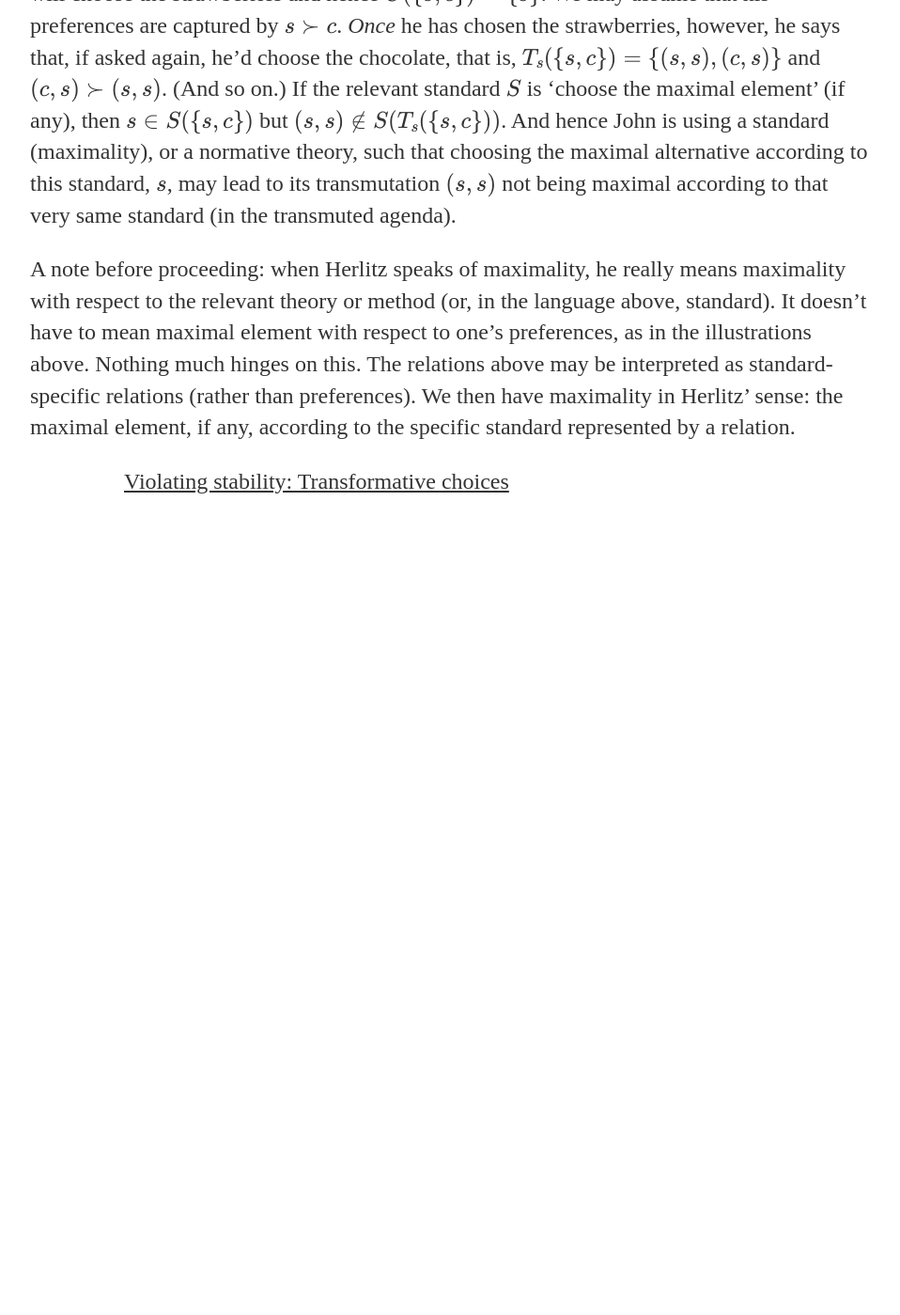
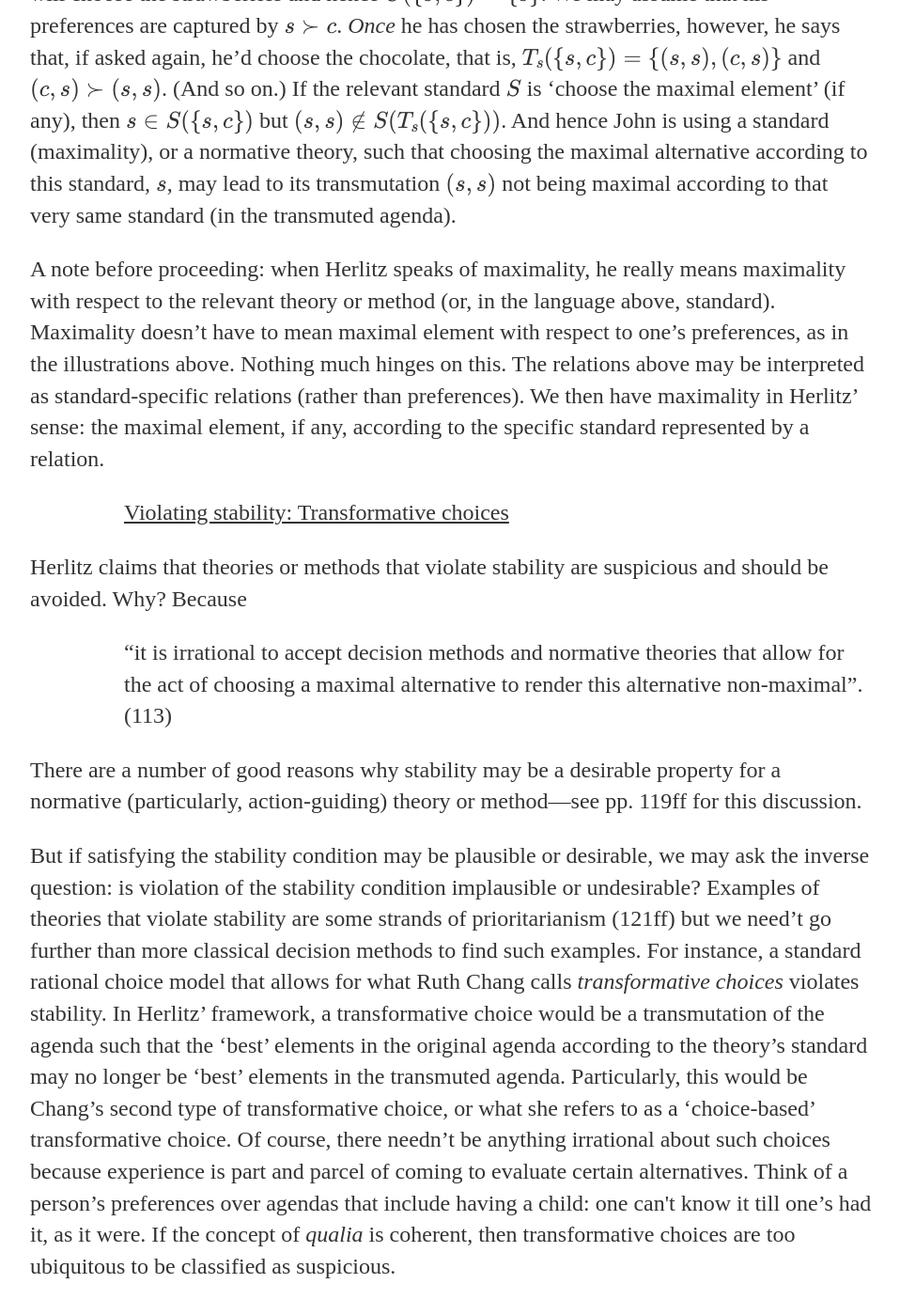
Before and after one commit to uzunovam/uzunovam, a Jekyll site: the page built from _posts/2020-04-28-anders-herlitz-on-unstable-choices.md, in a window 1280 px wide and 1400 px high, scrolled down 4148 px. Shown: the whole window at 94% size, without its empty margins (160-1118 px from the left). Built offline with Jekyll 4.4.1, drawn with Linux system fonts in a browser that asks for light colours; before the commit the page ends 4737 px from its top, so only the background shows below that.

Commit message:
Update 2020-04-28-anders-herlitz-on-unstable-choices.md

```diff
--- a/_posts/2020-04-28-anders-herlitz-on-unstable-choices.md
+++ b/_posts/2020-04-28-anders-herlitz-on-unstable-choices.md
@@ -60,6 +60,14 @@ that the act of choosing a maximal alternative alone can revert whether this cho
 
 <p>For another example, let’s revisit <cite>John’s ice-cream</cite>. How does the idea of stability help us explain the intuition that John’s behaviour is irrational? The set of alternatives in this case consists of the strawberries and the chocolate, \(A = \{s,c\}\). When first asked, John says he will choose the strawberries and hence \(C(\{s,c\}) = \{s\}\). We may assume that his preferences are captured by \(s \succ c\). <cite>Once</cite> he has chosen the strawberries, however, he says that, if asked again, he’d choose the chocolate, that is, \(T_{s}(\{s,c\}) = \{(s,s),(c,s)\}\) and \((c,s) \succ (s,s)\). (And so on.) If the relevant standard \(S\) is ‘choose the maximal element’ (if any), then \(s \in S(\{s,c\})\) but \((s,s) \notin S(T_{s}(\{s,c\}))\). And hence John is using a standard (maximality), or a normative theory, such that choosing the maximal alternative according to this standard, \(s\), may lead to its transmutation \((s,s)\) not being maximal according to that very same standard (in the transmuted agenda).</p>
 
-<p>A note before proceeding: when Herlitz speaks of maximality, he really means maximality with respect to the relevant theory or method (or, in the language above, standard). It doesn’t have to mean maximal element with respect to one’s preferences, as in the illustrations above. Nothing much hinges on this. The relations above may be interpreted as standard-specific relations (rather than preferences). We then have maximality in Herlitz’ sense: the maximal element, if any, according to the specific standard represented by a relation.</p>
+<p>A note before proceeding: when Herlitz speaks of maximality, he really means maximality with respect to the relevant theory or method (or, in the language above, standard). Maximality doesn’t have to mean maximal element with respect to one’s preferences, as in the illustrations above. Nothing much hinges on this. The relations above may be interpreted as standard-specific relations (rather than preferences). We then have maximality in Herlitz’ sense: the maximal element, if any, according to the specific standard represented by a relation.</p>
 
 <p style="padding-left:100px;"><u>Violating stability: Transformative choices</u></p>
+
+<p>Herlitz claims that theories or methods that violate stability are suspicious and should be avoided. Why? Because</p>
+
+<p style="padding-left:100px;">“it is irrational to accept decision methods and normative theories that allow for the act of choosing a maximal alternative to render this alternative non-maximal”. (113)</p>
+
+<p>There are a number of good reasons why stability may be a desirable property for a normative (particularly, action-guiding) theory or method—see pp. 119ff for this discussion.</p>
+
+<p>But if satisfying the stability condition may be plausible or desirable, we may ask the inverse question: is violation of the stability condition implausible or undesirable? Examples of theories that violate stability are some strands of prioritarianism (121ff) but we need’t go further than more classical decision methods to find such examples. For instance, a standard rational choice model that allows for what Ruth Chang calls <cite>transformative choices</cite> violates stability. In Herlitz’ framework, a transformative choice would be a transmutation of the agenda such that the ‘best’ elements in the original agenda according to the theory’s standard may no longer be ‘best’ elements in the transmuted agenda. Particularly, this would be Chang’s second type of transformative choice, or what she refers to as a ‘choice-based’ transformative choice. Of course, there needn’t be anything irrational about such choices because experience is part and parcel of coming to evaluate certain alternatives. Think of a person’s preferences over agendas that include having a child: one can't know it till one’s had it, as it were. If the concept of <cite>qualia</cite> is coherent, then transformative choices are too ubiquitous to be classified as suspicious. </p>
```
